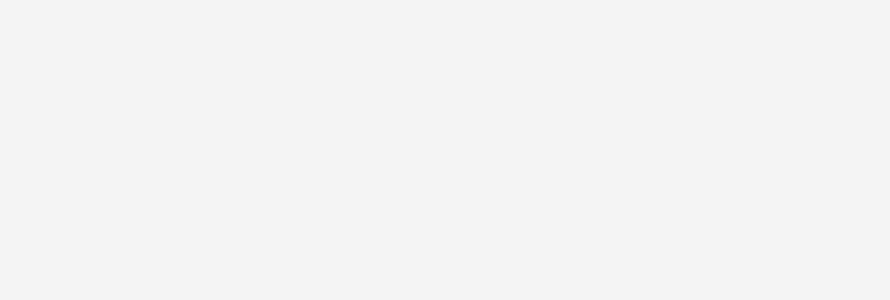
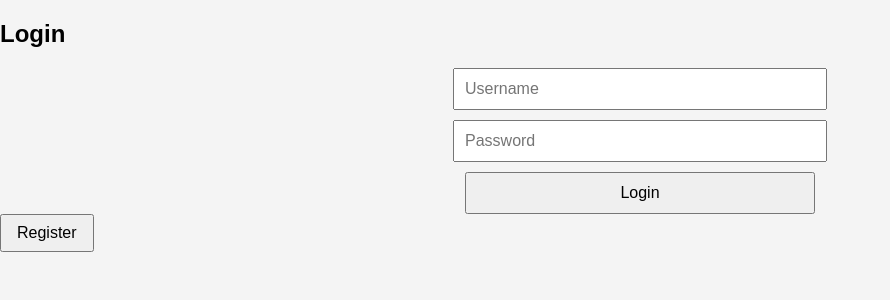
Before and after one commit to KOTAPHANITEJA/spendsmart, a React (Create React App) app in the folder client/: page /login in a window 1280 px wide. Before the commit this address had no page. Shown: the top 300 px of the page, without its empty margins (0-890 px from the left). Built offline with nearby package versions, Linux system fonts and the light colour scheme.

Commit message:
Eight Commit

```diff
--- a/client/package.json
+++ b/client/package.json
@@ -10,6 +10,7 @@
     "ajv-keywords": "^5.0.0",
     "axios": "^1.7.9",
     "chart.js": "^4.4.8",
+    "openai": "^4.86.2",
     "react": "^19.0.0",
     "react-chartjs-2": "^5.3.0",
     "react-dom": "^19.0.0",
--- a/client/src/App.css
+++ b/client/src/App.css
@@ -7,7 +7,7 @@ body {
 
 header {
   display: flex;
-  justify-content: flex-start;
+  justify-content: space-between; /* Change to space-between to position elements at both ends */
   align-items: center;
   padding: 20px;
   background-color: black;
@@ -17,6 +17,10 @@ header {
 header h1 {
   font-size: 2.5em;
   margin: 0;
+}
+
+.logout-button {
+  margin-left: auto; /* Push the logout button to the right */
 }
 
 form {
--- a/client/src/App.js
+++ b/client/src/App.js
@@ -1,23 +1,30 @@
 import React from 'react';
 import { BrowserRouter as Router, Route, Routes } from 'react-router-dom';
 import ExpenseProvider from './context/ExpenseContext';
+import AuthProvider from './context/AuthContext';
 import Dashboard from './pages/Dashboard';
 import Home from './pages/Home';
+import Login from './pages/Login';
+import Register from './pages/Register';
+import PrivateRoute from './components/PrivateRoute';
 import './App.css';
 
 const App = () => {
   return (
+    <AuthProvider>
       <ExpenseProvider>
         <Router>
           <div>
-
             <Routes>
-            <Route path="/dashboard" element={<Dashboard />} />
-            <Route path="/" element={<Home />} />
+              <Route path="/dashboard" element={<PrivateRoute><Dashboard /></PrivateRoute>} />
+              <Route path="/" element={<PrivateRoute><Home /></PrivateRoute>} />
+              <Route path="/login" element={<Login />} />
+              <Route path="/register" element={<Register />} />
             </Routes>
           </div>
         </Router>
       </ExpenseProvider>
+    </AuthProvider>
   );
 };
 
--- /dev/null
+++ b/client/src/components/PrivateRoute.js
@@ -0,0 +1,11 @@
+import React, { useContext } from 'react';
+import { Navigate } from 'react-router-dom';
+import { AuthContext } from '../context/AuthContext';
+
+const PrivateRoute = ({ children }) => {
+  const { user } = useContext(AuthContext);
+
+  return user ? children : <Navigate to="/login" />;
+};
+
+export default PrivateRoute;
--- /dev/null
+++ b/client/src/context/AuthContext.js
@@ -0,0 +1,54 @@
+import React, { createContext, useState, useEffect } from 'react';
+
+export const AuthContext = createContext();
+
+const AuthProvider = ({ children }) => {
+  const [user, setUser] = useState(null);
+
+  useEffect(() => {
+    const storedUser = localStorage.getItem('user');
+    if (storedUser) {
+      setUser(JSON.parse(storedUser));
+    }
+  }, []);
+
+  const register = (username, password) => {
+    const users = JSON.parse(localStorage.getItem('users')) || [];
+    const userExists = users.some(user => user.username === username);
+
+    if (userExists) {
+      alert('User already exists');
+      return;
+    }
+
+    const newUser = { username, password };
+    users.push(newUser);
+    localStorage.setItem('users', JSON.stringify(users));
+    alert('User registered successfully');
+  };
+
+  const login = (username, password) => {
+    const users = JSON.parse(localStorage.getItem('users')) || [];
+    const user = users.find(user => user.username === username && user.password === password);
+
+    if (user) {
+      localStorage.setItem('user', JSON.stringify(user));
+      setUser(user);
+    } else {
+      alert('Invalid username or password');
+    }
+  };
+
+  const logout = () => {
+    localStorage.removeItem('user');
+    setUser(null);
+  };
+
+  return (
+    <AuthContext.Provider value={{ user, register, login, logout }}>
+      {children}
+    </AuthContext.Provider>
+  );
+};
+
+export default AuthProvider;
--- a/client/src/pages/Home.js
+++ b/client/src/pages/Home.js
@@ -1,6 +1,7 @@
 import React, { useContext, useState, useEffect } from 'react';
-import { Link } from 'react-router-dom';
+import { Link, useNavigate } from 'react-router-dom';
 import { ExpenseContext } from '../context/ExpenseContext';
+import { AuthContext } from '../context/AuthContext';
 import { Pie } from 'react-chartjs-2';
 import { Chart as ChartJS, ArcElement, Tooltip, Legend, Title } from 'chart.js';
 import Chatbot from '../components/chatbot';
@@ -9,10 +10,12 @@ ChartJS.register(ArcElement, Tooltip, Legend, Title);
 
 const Home = () => {
   const { expenses, getRemainingAmount, income, setIncome, emi, setEmi } = useContext(ExpenseContext);
+  const { user, logout } = useContext(AuthContext);
   const [inputIncome, setInputIncome] = useState(income);
   const [inputEmi, setInputEmi] = useState(emi);
   const [rewards, setRewards] = useState(0);
   const [failedChallengeMessage, setFailedChallengeMessage] = useState('');
+  const navigate = useNavigate();
 
   const categories = [
     'Food', 'Transport', 'Books', 'Clothing', 'Electronics', 'Health', 'Beauty', 'Sports', 'Education', 'Others'
@@ -138,6 +141,14 @@ const Home = () => {
     <div>
       <header>
         <h1>Spend Smart</h1>
+        {user ? (
+          <button onClick={logout} className="medium-button logout-button">Logout</button>
+        ) : (
+          <div>
+            <button onClick={() => navigate('/login')} className="medium-button">Login</button>
+            <button onClick={() => navigate('/register')} className="medium-button">Register</button>
+          </div>
+        )}
       </header>
       <div>
         <h2>Welcome to Spend Smart</h2>
--- /dev/null
+++ b/client/src/pages/Login.js
@@ -0,0 +1,42 @@
+import React, { useState, useContext } from 'react';
+import { AuthContext } from '../context/AuthContext';
+import { useNavigate } from 'react-router-dom';
+
+const Login = () => {
+  const { login } = useContext(AuthContext);
+  const [username, setUsername] = useState('');
+  const [password, setPassword] = useState('');
+  const navigate = useNavigate();
+
+  const handleSubmit = (e) => {
+    e.preventDefault();
+    login(username, password);
+    navigate('/');
+  };
+
+  return (
+    <div>
+      <h2>Login</h2>
+      <form onSubmit={handleSubmit}>
+        <input
+          type="text"
+          placeholder="Username"
+          value={username}
+          onChange={(e) => setUsername(e.target.value)}
+          required
+        />
+        <input
+          type="password"
+          placeholder="Password"
+          value={password}
+          onChange={(e) => setPassword(e.target.value)}
+          required
+        />
+        <button type="submit">Login</button>
+      </form>
+      <button onClick={() => navigate('/register')} className="medium-button">Register</button>
+    </div>
+  );
+};
+
+export default Login;
--- /dev/null
+++ b/client/src/pages/Register.js
@@ -0,0 +1,41 @@
+import React, { useState, useContext } from 'react';
+import { AuthContext } from '../context/AuthContext';
+import { useNavigate } from 'react-router-dom';
+
+const Register = () => {
+  const { register } = useContext(AuthContext);
+  const [username, setUsername] = useState('');
+  const [password, setPassword] = useState('');
+  const navigate = useNavigate();
+
+  const handleSubmit = (e) => {
+    e.preventDefault();
+    register(username, password);
+    navigate('/login');
+  };
+
+  return (
+    <div>
+      <h2>Register</h2>
+      <form onSubmit={handleSubmit}>
+        <input
+          type="text"
+          placeholder="Username"
+          value={username}
+          onChange={(e) => setUsername(e.target.value)}
+          required
+        />
+        <input
+          type="password"
+          placeholder="Password"
+          value={password}
+          onChange={(e) => setPassword(e.target.value)}
+          required
+        />
+        <button type="submit">Register</button>
+      </form>
+    </div>
+  );
+};
+
+export default Register;
```
Also changed, not shown: 2 other files (tests, documents, lock files or other folders). Lines whose indentation alone changed are shown as unchanged.
